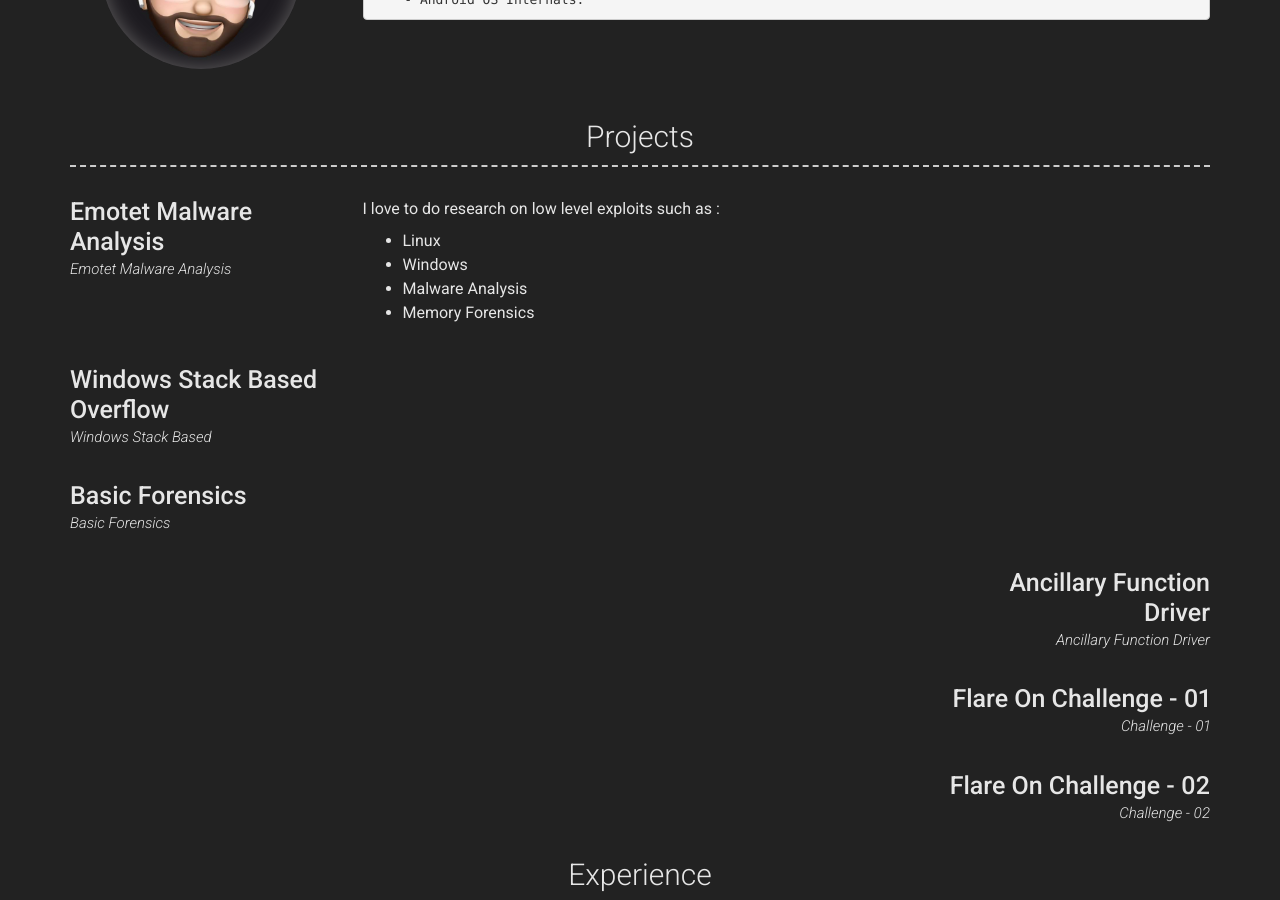
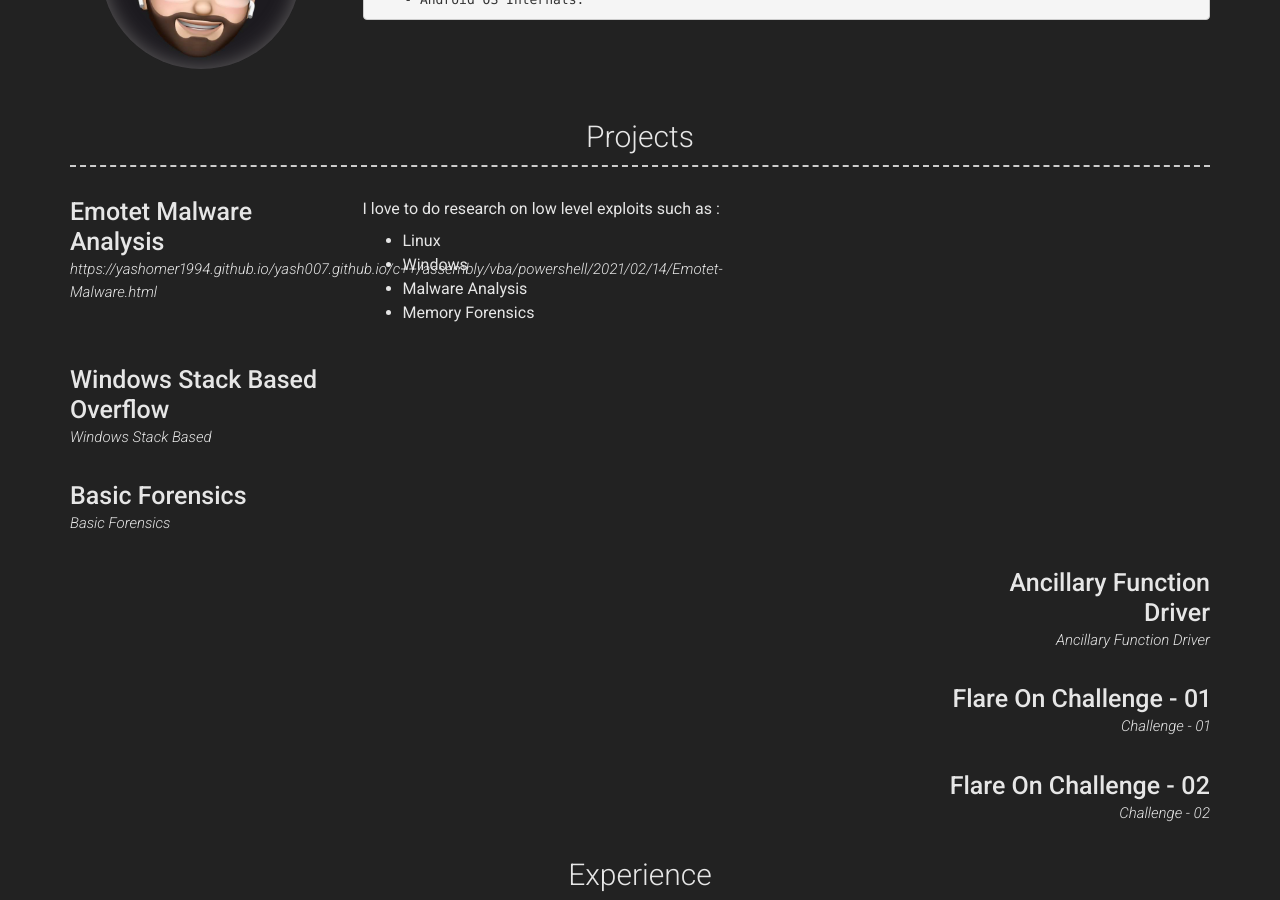
Before and after one commit to yashomer1994/Resume, a Jekyll site: the page built from index.md, in a window 1280 px wide and 900 px high, scrolled down 433 px. Built offline with Jekyll 4.4.1, drawn with Linux system fonts in a browser that asks for light colours; nearby versions of some CDN libraries.

Commit message:
Update _config.yml

```diff
--- a/_config.yml
+++ b/_config.yml
@@ -67,8 +67,8 @@ content:
         title: Emotet Malware Analysis
         link: https://yashomer1994.github.io/yash007.github.io/c++/assembly/vba/powershell/2021/02/14/Emotet-Malware.html
         icon: fab fa-github
-        link_text: Emotet Malware Analysis
-        icon: fab fa-github
+        #link_text: Emotet Malware Analysis
+        #icon: fab fa-github
 
         description: | # this will include new lines to allow paragraphs
           I  love to do research on low level exploits such as :
```
